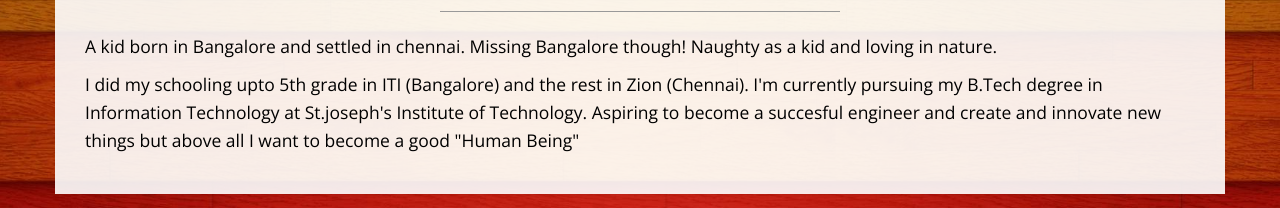
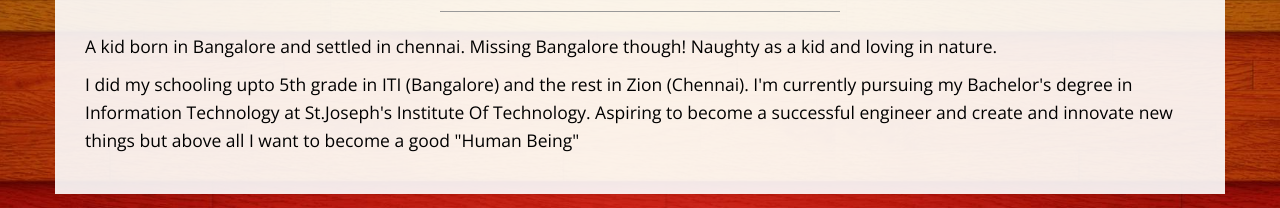
Before and after one commit to karthikgeek/blog, a plain HTML site: page index.html in a window 1280 px wide. Shown: the part 1819-2027 px from the top of the page. Drawn offline with nearby package versions, Linux system fonts and the light colour scheme.

Commit message:
Update index.html

```diff
--- a/index.html
+++ b/index.html
@@ -145,7 +145,7 @@
                     </h2>
                     <hr>
                     <p>A kid born in Bangalore and settled in chennai. Missing Bangalore though! Naughty as a kid and loving in nature.</p>
-                    <p>I did my schooling upto 5th grade in ITI (Bangalore) and the rest in Zion (Chennai). I'm currently pursuing my B.Tech degree in Information Technology at St.joseph's Institute of Technology. Aspiring to become a succesful engineer and create and innovate new things but above all I want to become a good "Human Being"</p>
+                    <p>I did my schooling upto 5th grade in ITI (Bangalore) and the rest in Zion (Chennai). I'm currently pursuing my Bachelor's degree in Information Technology at St.Joseph's Institute Of Technology. Aspiring to become a successful engineer and create and innovate new things but above all I want to become a good "Human Being"</p>
                 </div>
             </div>
         </div>
```
